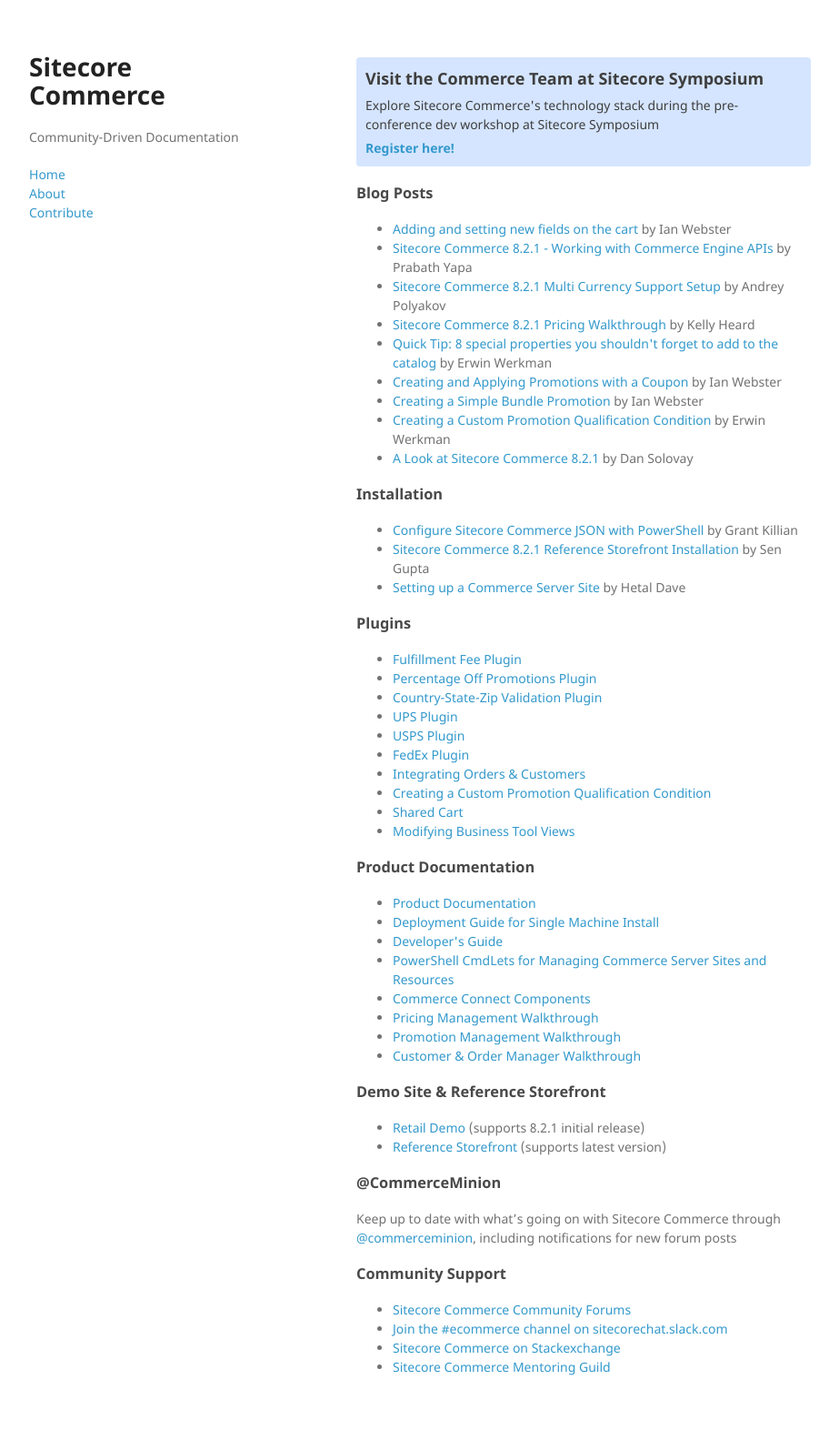
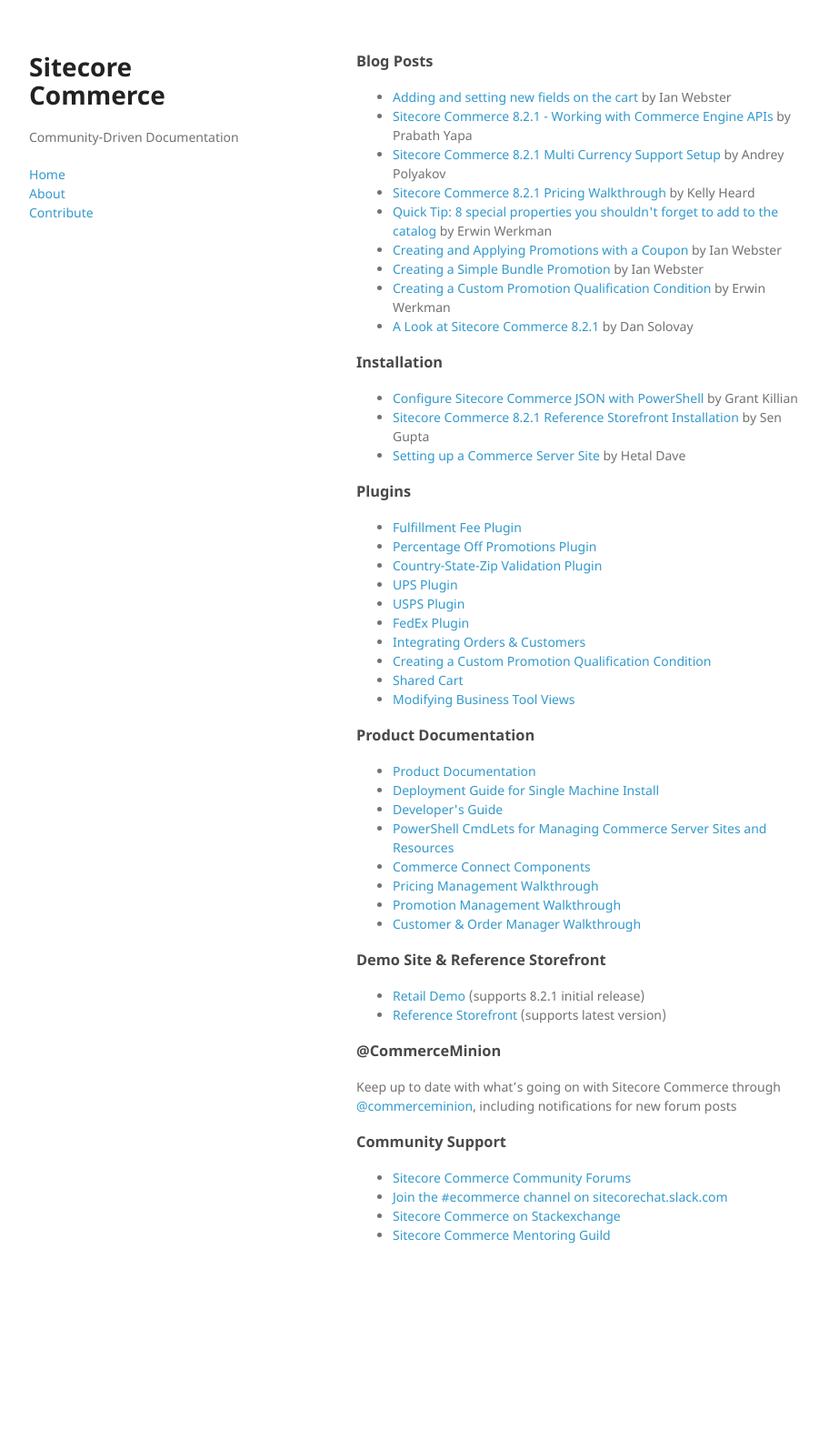
Before and after one commit to CommerceMinion/commerce-community-docs, a Jekyll site: the page built from index.md, in a window 1280 px wide. Shown: the whole page at 91% size, without its empty margins (178-1101 px from the left). Built offline with Jekyll 4.4.1, drawn with Linux system fonts in a browser that asks for light colours; after the commit the page ends 1438 px from its top, so only the background shows below that.

Commit message:
Removed symposium notification

```diff
--- a/index.md
+++ b/index.md
@@ -2,12 +2,6 @@
 title: Sitecore Commerce Community
 layout: default
 ---
-
-<div class="symBox">
-    <div class="symTitle">Visit the Commerce Team at Sitecore Symposium</div>
-    Explore Sitecore Commerce's technology stack during the pre-conference dev workshop at Sitecore Symposium
-    <a class="symRegister" href="http://siteco.re/2qxAPJU">Register here!</a>
-</div>
 
 ### Blog Posts
 
```
